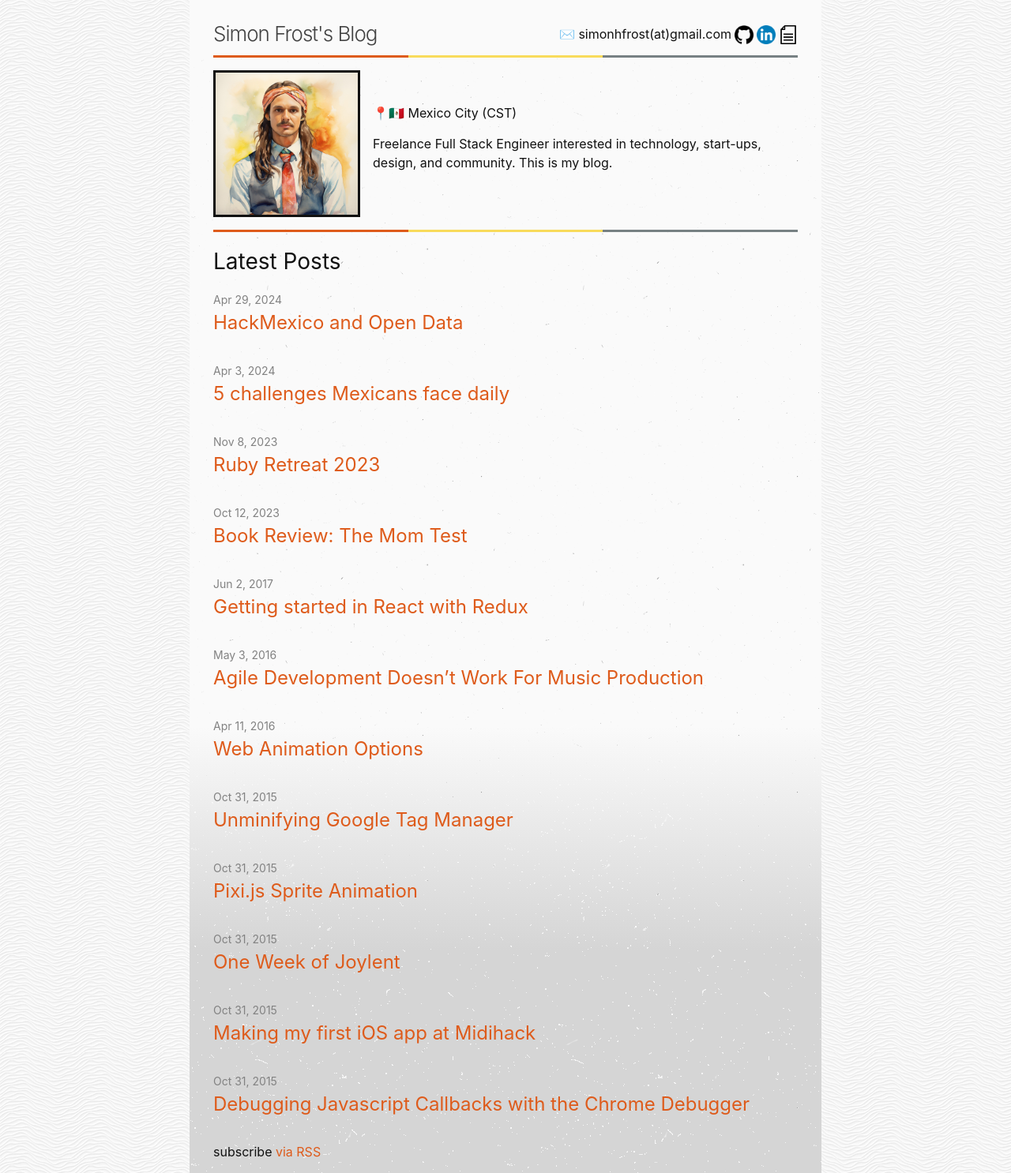
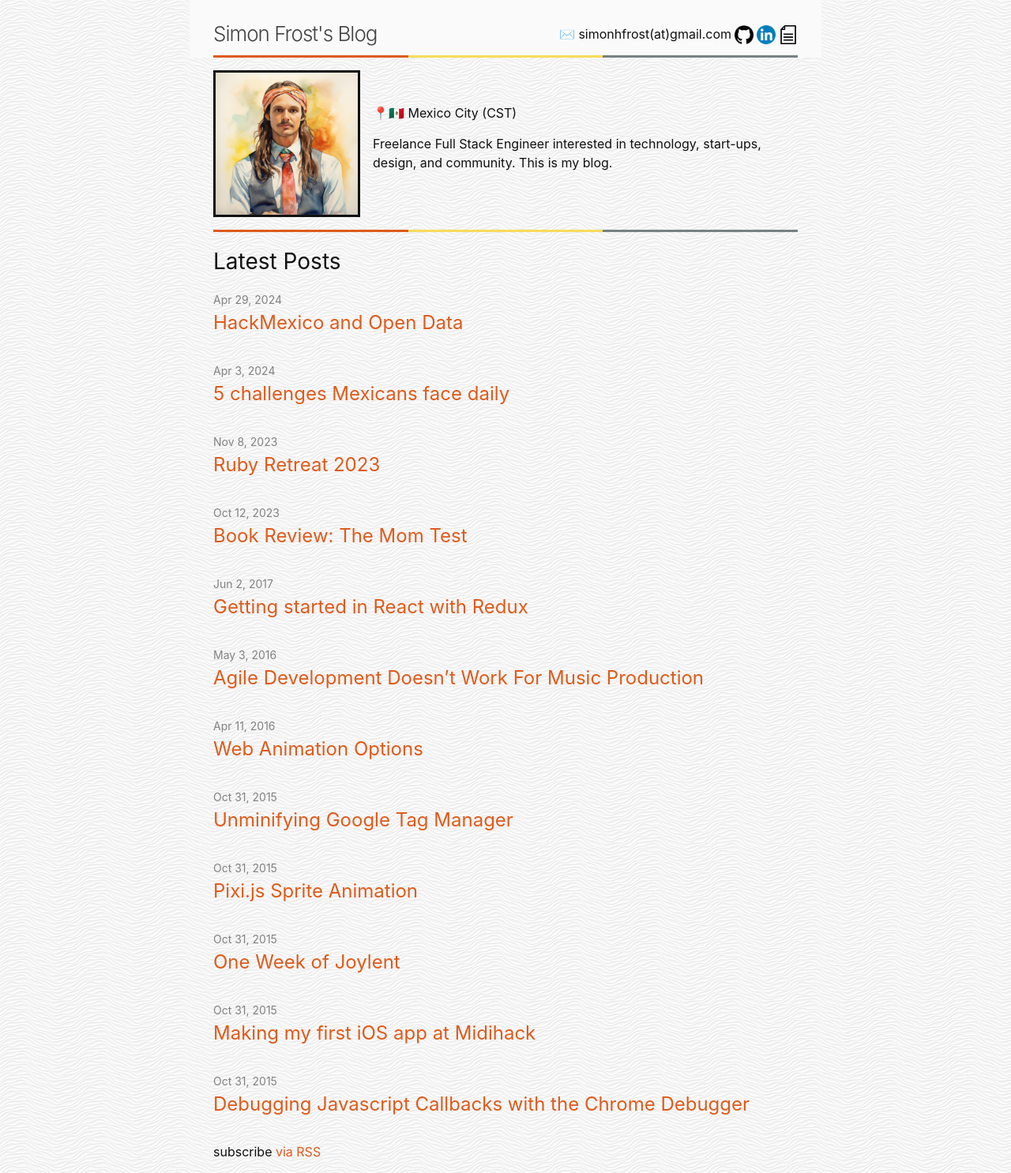
Before and after one commit to SimonHFrost/jekyll_blog, a Jekyll site: the page built from index.markdown, in a window 1280 px wide. Shown: the whole page at 79% size. Built offline with Jekyll 4.4.1, drawn with Linux system fonts in a browser that asks for light colours.

Commit message:
Remove background image and gradient

```diff
--- a/_layouts/default.html
+++ b/_layouts/default.html
@@ -8,7 +8,7 @@
     {%- include header.html -%}
 
     <main class="page-content" aria-label="Content">
-      <div class="wrapper background-gradient">
+      <div class="wrapper">
         {{ content }}
       </div>
     </main>
--- a/_sass/minima/_base.scss
+++ b/_sass/minima/_base.scss
@@ -207,10 +207,6 @@ pre {
   }
 }
 
-.background-gradient {
-  background: url('background/natural-white.png'), linear-gradient(to bottom, #FAFAFA 30%, #FAFAFA 60%, #d5d5d5 80%);
-}
-
 .background-block-color {
   background: #FAFAFA;
 }
```
